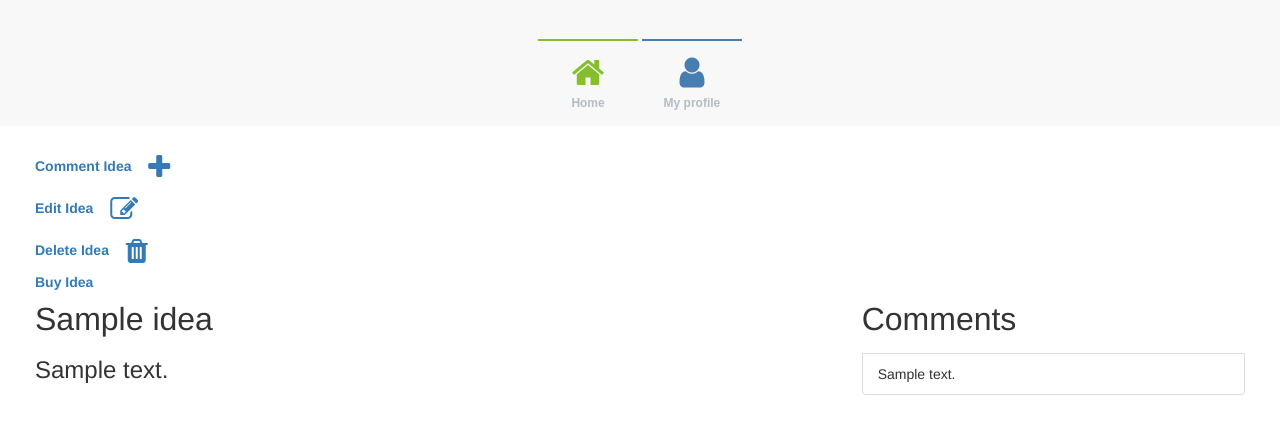
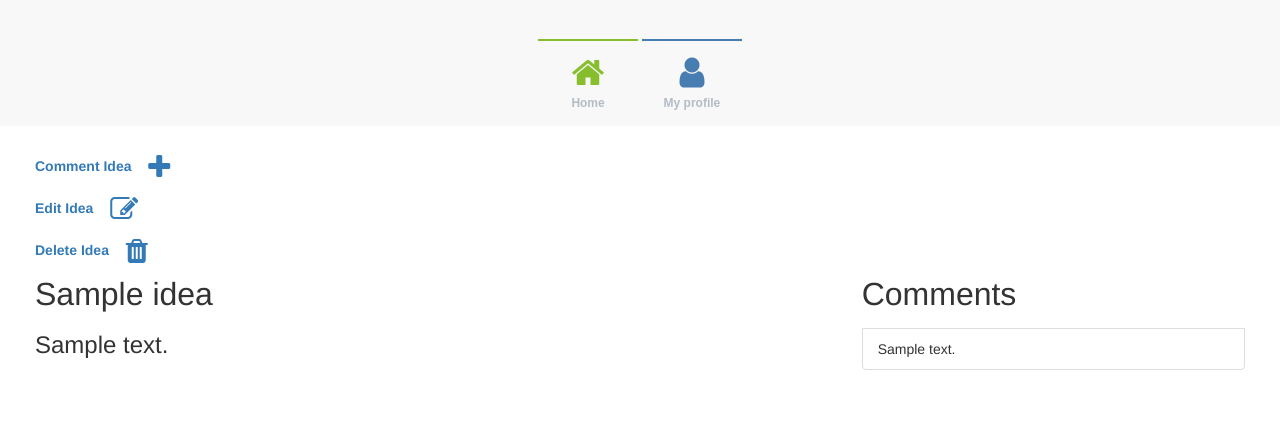
Before and after one commit to gorkarevilla/agile, a Django app: page /ideas/detail?id=1 in a window 1280 px wide. Shown: the part 73-507 px from the top of the page. Run offline with Django 3.2, Linux system fonts and the light colour scheme; a user stored in the database is signed in; tables that the repository leaves empty hold one stand-in row (values such as "Sample post"); some libraries are stand-ins or nearby versions.

Commit message:
Revert "Buy Idea, Sell Idea"
This reverts commit 3112d38b4ae3f9982a8906d9b487408b87468ee6.

```diff
--- a/agile/ideas/forms.py
+++ b/agile/ideas/forms.py
@@ -35,16 +35,14 @@ class CommentForm(forms.ModelForm):
 class IdeaForm(forms.ModelForm):
 	idea_title = forms.CharField(label='Idea title', widget=forms.TextInput(attrs={'placeholder':'Length 3-50 char.'}))
 	idea_text = forms.CharField(label='Idea text', widget=forms.Textarea)
-	sell_price = forms.IntegerField(label='Sell price', required=False, widget=forms.TextInput(attrs={'placeholder':'Optional'}))
 	class Meta:
 		model = Idea
-		fields = ('idea_title', 'idea_text', 'sell_price')
+		fields = ('idea_title', 'idea_text')
 
 class EditIdeaForm(forms.Form):
 	idea_title = forms.CharField(label='Title')
 	idea_text = forms.CharField(label='Text')
-	sell_price = forms.IntegerField(label='Sell price', required=False, widget=forms.TextInput(attrs={'placeholder':'Optional'}))
-	idea_id = forms.IntegerField(widget = forms.HiddenInput())
+
 	class Meta:
 		model = Idea
 		widgets = {'idea_id': forms.HiddenInput()}
--- a/agile/ideas/models.py
+++ b/agile/ideas/models.py
@@ -10,9 +10,7 @@ class Idea(models.Model):
     idea_title = models.CharField(max_length=50, validators=[MinLengthValidator(3, message='Length has to be more than 3')])
     idea_text = models.TextField(max_length=500, null=True)
     pub_date = models.DateTimeField(auto_now_add=True)
-    sell_price = models.IntegerField(null=True)
-    creator = models.ForeignKey(User, on_delete=models.CASCADE, related_name='idea_creator')
-    owner = models.ForeignKey(User, on_delete=models.CASCADE, related_name='idea_owner')
+    creator = models.ForeignKey(User, on_delete=models.CASCADE)
 
 # Comment Ideas Model
 class Comment(models.Model):
--- a/agile/ideas/templates/ideas/detail.html
+++ b/agile/ideas/templates/ideas/detail.html
@@ -13,11 +13,6 @@
 	    		<i class=" btn fa fa-trash fa-2x" aria-hidden="true"></i>
 	    	</a>
 	    {% endif %}
-	    {% if idea.sell_price != None %}
-			<br><a href="/ideas/main?buy={{idea.pk}}"><label>Buy Idea</label>
-	    		<i aria-hidden="true"></i>
-	    	</a>
-	    {% endif %}
 	</div>
 	<div class="col-md-8">
 	    <p><font size="6">{{idea.idea_title}}</font></p>
--- a/agile/ideas/templates/ideas/main.html
+++ b/agile/ideas/templates/ideas/main.html
@@ -25,8 +25,7 @@
 
 <ul class="list-group">
 	{% for idea in ideas %}
-		<li class="list-group-item">{{ idea.idea_title}} by <b>{{ idea.creator}}</b>	owner: <b>{{ idea.owner}}	</b>
-		{% if idea.sell_price != None %} <b> BUYABE</b> {% endif %}<a class="pull-right" href="/ideas/detail?id={{idea.id}}">See idea</a></li>
+		<li class="list-group-item">{{ idea.idea_title}} by <b>{{ idea.creator}}</b><a class="pull-right" href="/ideas/detail?id={{idea.id}}">See idea</a></li>
 	{% endfor %}
 </ul>
 
--- a/agile/ideas/views.py
+++ b/agile/ideas/views.py
@@ -38,17 +38,6 @@ def idea_list(request):
 				messages.success(request,"Idea deleted")
 			else:
 				messages.error(request,"You can not delete the idea. You are not the owner.")
-	if request.method == 'GET' and 'buy' in request.GET:
-		buyid = request.GET['buy']
-		if buyid is not None and buyid !='':
-			idea = Idea.objects.get(pk = buyid)
-			if request.user != idea.owner:
-				idea.owner=request.user
-				idea.sell_price = None
-				idea.save()
-				messages.success(request,"Idea buyed")
-			else:
-				messages.error(request,"You can not buy the idea. You are already the owner.")
 
 	if request.method == 'GET':
 
@@ -145,15 +134,11 @@ def add_idea (request):
 		if idea_form.is_valid():
 			title = idea_form.cleaned_data['idea_title']
 			ideat = idea_form.cleaned_data['idea_text']
-			sell_pricew = idea_form.cleaned_data['sell_price']
 			if Idea.objects.filter(idea_title=title).count() == 0:
 				idea = idea_form.save(commit=False)
-				if sell_pricew != None:
-					idea.sell_price =sell_pricew
 				idea.idea_title = title
 				idea.idea_text = ideat
 				idea.creator = request.user
-				idea.owner = request.user
 				idea.save()
 				messages.add_message(request, messages.SUCCESS, 'You have sucessfully created an idea!')
 				return HttpResponseRedirect('/ideas/')
@@ -173,7 +158,7 @@ def edit_idea(request):
 		my_idea = Idea.objects.get(pk=id)
 		user = request.user
 		if (my_idea.creator == user) or (request.user.is_superuser):
-			form = EditIdeaForm(initial={'idea_title':my_idea.idea_title, 'idea_text':my_idea.idea_text, 'sell_price':my_idea.sell_price, 'idea_id':id})
+			form = EditIdeaForm(initial={'idea_title':my_idea.idea_title, 'idea_text':my_idea.idea_text})
 			return render(request, 'ideas/editIdea.html', {'form':form})
 		else:
 			messages.add_message(request, messages.ERROR, 'You can only modify your idea')
@@ -182,11 +167,10 @@ def edit_idea(request):
 		form = EditIdeaForm(request.POST)
 		if form.is_valid():
 			cd = form.cleaned_data
-			old_idea = Idea.objects.get(pk=cd['idea_id'])
+			old_idea = Idea.objects.get(pk=1)
 			if (old_idea is not None):
 				old_idea.idea_title=cd['idea_title']
 				old_idea.idea_text=cd['idea_text']
-				old_idea.sell_price=cd['sell_price']
 				old_idea.save()
 				messages.success(request,"Idea modified")
 				return HttpResponseRedirect('/ideas')
```
